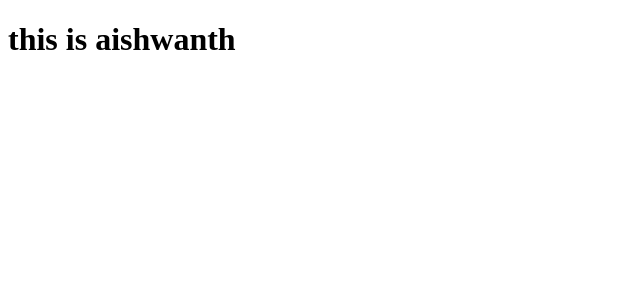
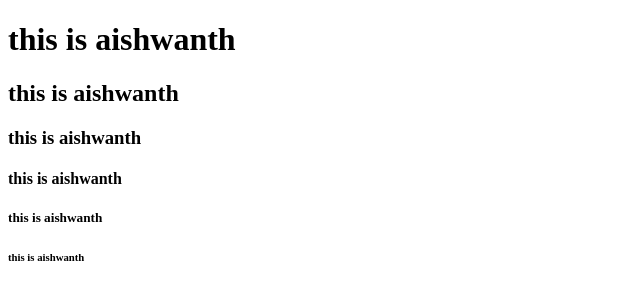
Before and after one commit to aishwanthreddy/HTMLL, a plain HTML site: page index.html in a window 1280 px wide. Shown: the whole page, without its empty margins (0-640 px from the left). Drawn offline with Linux system fonts and the light colour scheme.

Commit message:
header tag demo

```diff
--- a/index.html
+++ b/index.html
@@ -7,5 +7,10 @@
 </head>
 <body>
     <h1>this is aishwanth</h1>
+    <h2>this is aishwanth</h2>
+    <h3>this is aishwanth</h3>
+    <h4>this is aishwanth</h4>
+    <h5>this is aishwanth</h5>
+    <h6>this is aishwanth</h6>
 </body>
 </html>
```
